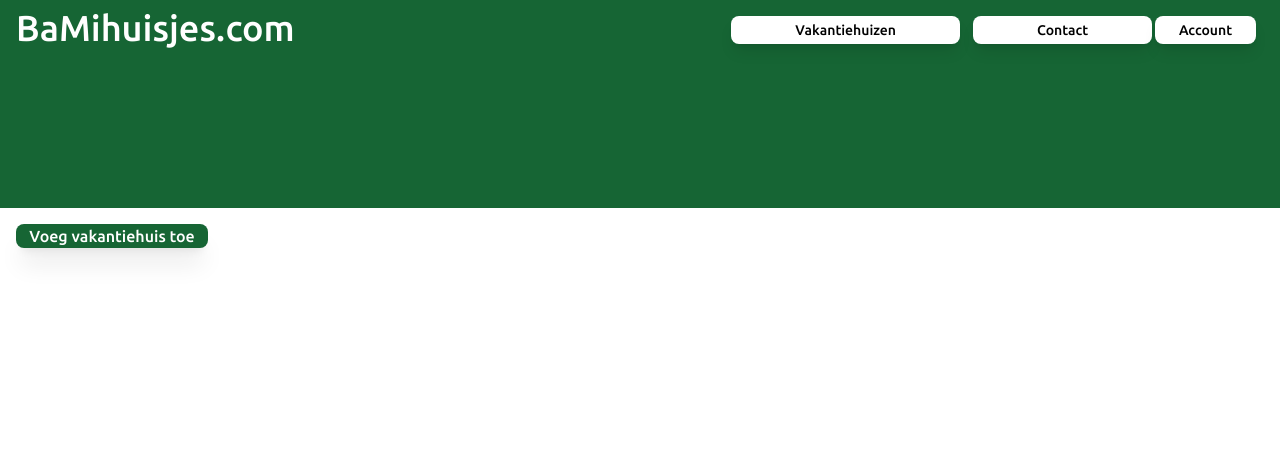
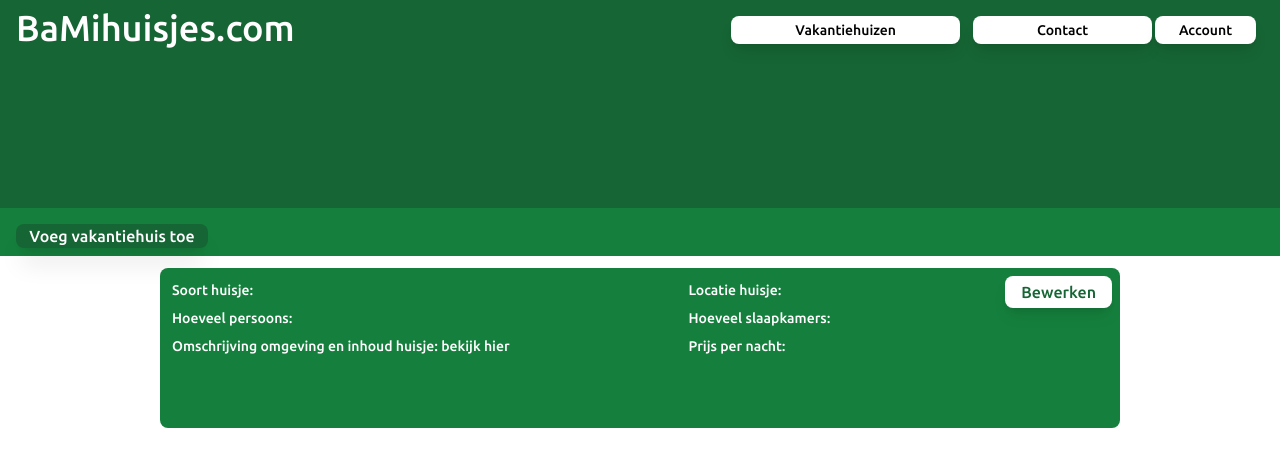
Before and after one commit to MirtheVossestein/Bami, a Laravel app: page /ownerhouse in a window 1280 px wide. Shown: the top 467 px of the page. Run offline with Laravel 12, Linux system fonts and the light colour scheme; parts of the project's set-up code (start-up, migrations or seed data) failed here and were passed over; some libraries are stand-ins or nearby versions.

Commit message:
ownerhouse yeet

```diff
--- a/laravel/resources/views/ownerhouse.blade.php
+++ b/laravel/resources/views/ownerhouse.blade.php
@@ -62,9 +62,10 @@
         </div>
     </div>
 
+<div class="h-12 bg-green-700">
 
     <button id="openDialogBtn" class="bg-green-800 text-white rounded-lg transition-all hover:scale-105 hover:opacity-85 shadow-xl w-48 mt-4 ml-4">Voeg vakantiehuis toe</button>
-<dialog id="simpleDialog" class="p-4 rounded-lg shadow-lg w-2/3 h-auto">
+    <dialog id="simpleDialog" class="p-4 rounded-lg shadow-lg w-2/3 h-auto">
     <h2 class="p-2 text-2xl text-green-800 text-center">Vul de benodigde informatie in:</h2>
     <form action="/addhouse" method="POST" enctype="multipart/form-data" class="space-y-4">
     @csrf
@@ -120,7 +121,23 @@
             </div>
         </form>
 </dialog>
+</div>
 
+<div class="bg-green-700 w-3/4 m-3 h-40 mx-auto flex rounded-lg flex-col justify-between p-2">
+        <div class="flex justify-between items-start">
+            <div class="flex flex-col">
+                <h1 class="text-sm text-white p-1">Soort huisje:</h1>
+                <h1 class="text-sm text-white p-1">Hoeveel persoons:</h1>
+                <h1 class="text-sm text-white p-1">Omschrijving omgeving en inhoud huisje: bekijk hier</h1>
+            </div>
+            <div class="flex flex-col  mx-auto">
+                <h1 class="text-sm text-white p-1">Locatie huisje:</h1>
+                <h1 class="text-sm text-white p-1">Hoeveel slaapkamers:</h1>
+                <h1 class="text-sm text-white p-1">Prijs per nacht:</h1>
+            </div>
+            <button class="bottom-2 right-2 bg-white text-green-800 px-4 py-1 shadow-lg  rounded-lg p-2 transition-all hover:scale-105 hover:opacity-85">Bewerken</button>
+        </div>
+    </div>
 
 
     <script>
```
